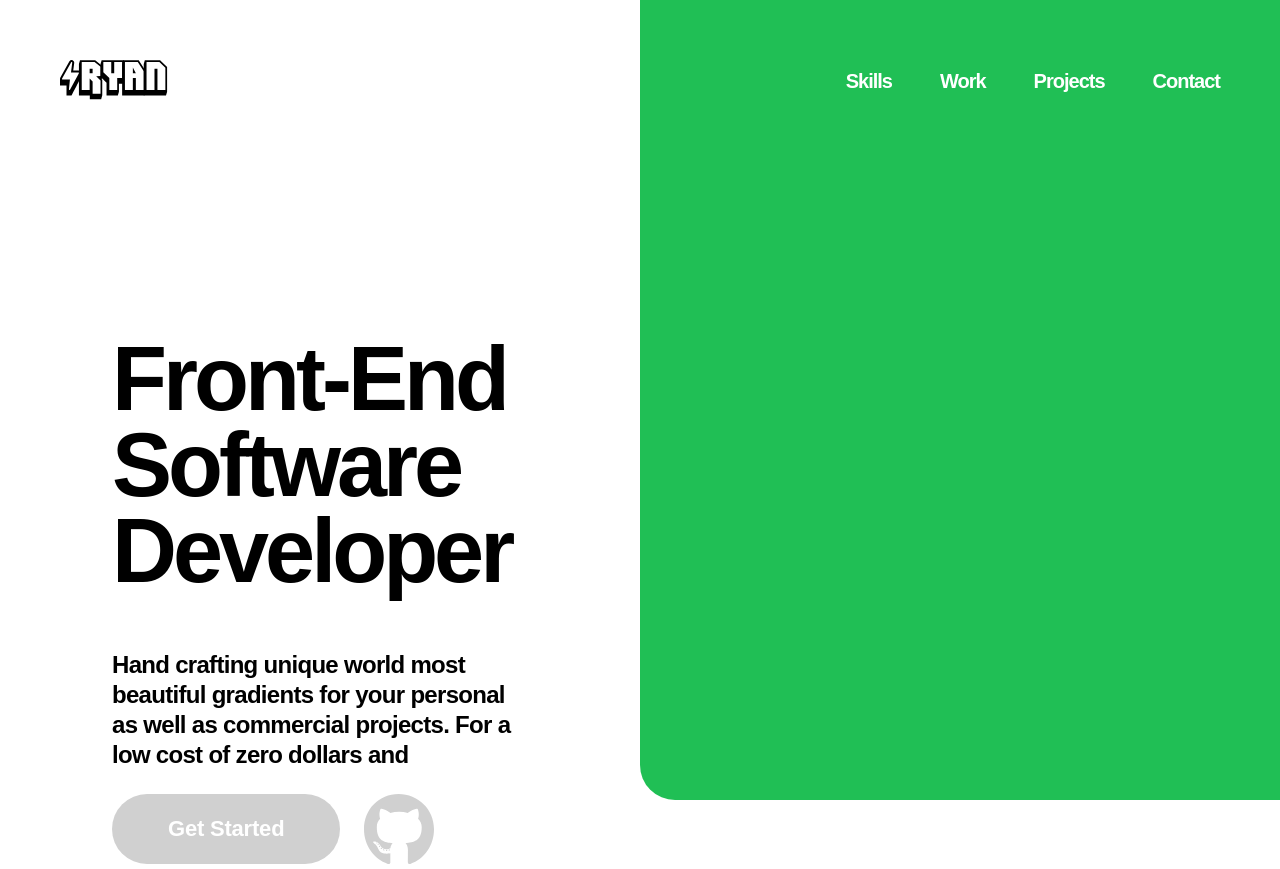
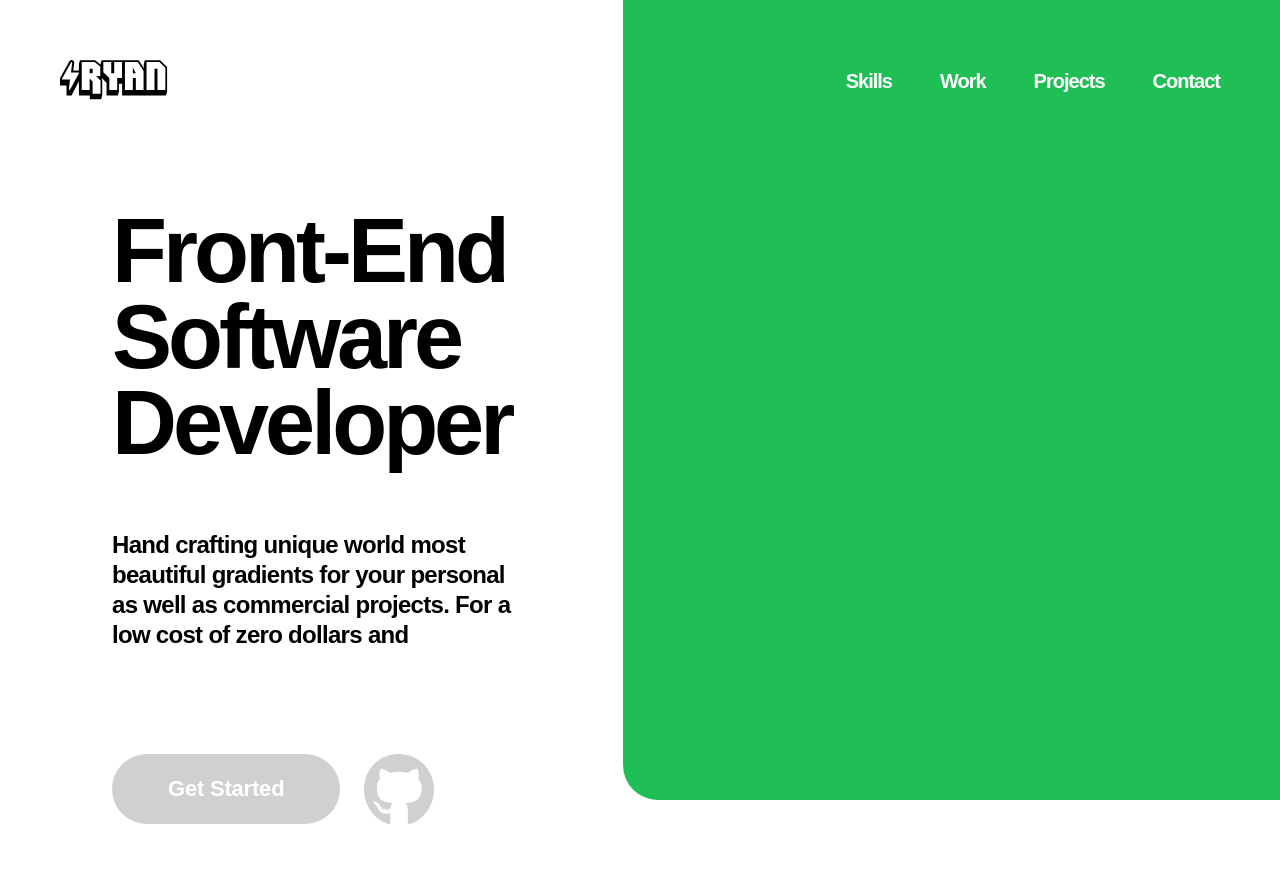
Before and after one commit to RyanWirth/portfolio, a Svelte app: page / in a window 1280 px wide. After the commit the page ends 829 px from the top, so only its background shows below. Built offline with nearby package versions, Linux system fonts and the light colour scheme; a web font is replaced by a local one.

Commit message:
Use left/right/top margins in hero

```diff
--- a/src/components/Hero.svelte
+++ b/src/components/Hero.svelte
@@ -5,32 +5,36 @@
   }
 
   article {
-    flex: 1;
+    flex: 48;
 
     > * {
-      padding: 0 112px;
+      margin: 0 112px;
     }
   }
 
   aside {
-    flex: 1;
+    flex: 52;
     background: #20bf55;
     border-bottom-left-radius: 35px;
   }
 
   h1 {
-    margin: 336px 0 56px 0;
+    margin-top: 26vh;
   }
 
   p {
     font-size: 24px;
     font-weight: 600;
     line-height: 30px;
+
+    margin-top: 64px;
   }
 
   .hero__buttons {
     display: flex;
     flex-direction: row;
+
+    margin-top: 104px;
   }
 
   .hero__button {
@@ -42,7 +46,9 @@
     background: #d0d0d0;
     color: #fff;
 
-    font: normal 600 22px/70px "Poppins", Arial, Helvetica, sans-serif;
+    font-size: 22px;
+    font-weight: 600;
+    line-height: 70px;
     letter-spacing: -0.2px;
 
     margin-right: 24px;
```
